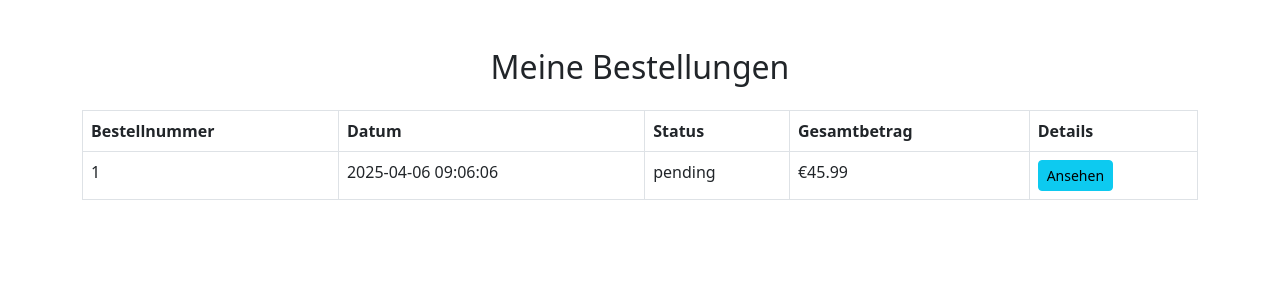
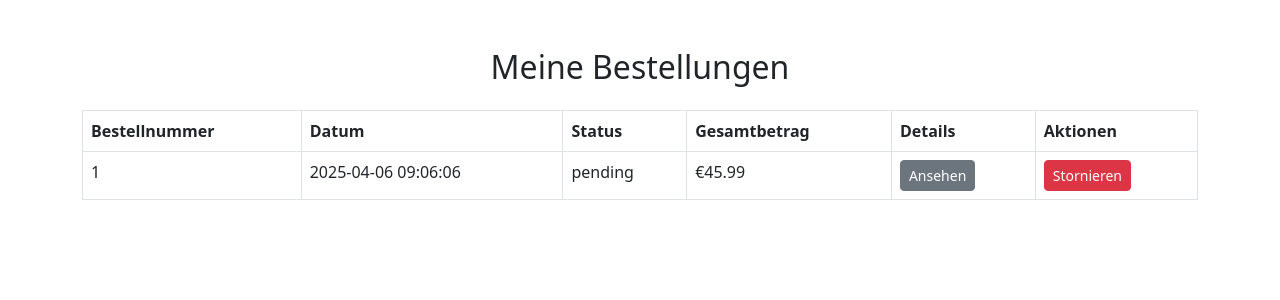
Before and after one commit to tolstoiOM/webshop, a PHP site: page /myorders.php in a window 1280 px wide. Shown: the top 300 px of the page. Run offline with PHP 8.4, Linux system fonts and the light colour scheme; a user stored in the database is signed in; data comes from the database, SQL or seed files in the repository.

Commit message:
Bestellungen stornierbar gemacht

```diff
--- a/Frontend/sites/myorders.php
+++ b/Frontend/sites/myorders.php
@@ -10,6 +10,29 @@ if (!isset($_SESSION['user_id'])) {
 require_once '../../Backend/config/config.php';
 
 $userId = $_SESSION['user_id'];
+
+// Bestellung löschen, falls `deleteOrderId` übergeben wurde
+if (isset($_GET['deleteOrderId'])) {
+    $deleteOrderId = $_GET['deleteOrderId'];
+
+    // Überprüfen, ob die Bestellung dem Benutzer gehört
+    $stmt = $pdo->prepare("SELECT id FROM orders WHERE id = ? AND user_id = ?");
+    $stmt->execute([$deleteOrderId, $userId]);
+    $order = $stmt->fetch();
+
+    if ($order) {
+        // Bestellung und zugehörige Produkte löschen
+        $stmt = $pdo->prepare("DELETE FROM order_items WHERE order_id = ?");
+        $stmt->execute([$deleteOrderId]);
+
+        $stmt = $pdo->prepare("DELETE FROM orders WHERE id = ?");
+        $stmt->execute([$deleteOrderId]);
+
+        $message = "Die Bestellung wurde erfolgreich storniert.";
+    } else {
+        $message = "Die Bestellung konnte nicht gefunden werden oder gehört nicht Ihnen.";
+    }
+}
 
 // Bestellungen des Benutzers abrufen
 $stmt = $pdo->prepare("SELECT id, total_price, status, created_at FROM orders WHERE user_id = ? ORDER BY created_at DESC");
@@ -28,6 +51,14 @@ $orders = $stmt->fetchAll(PDO::FETCH_ASSOC);
 <body>
     <div class="container mt-5">
         <h2 class="text-center">Meine Bestellungen</h2>
+
+        <!-- Erfolgsmeldung anzeigen -->
+        <?php if (isset($message)): ?>
+            <div class="alert alert-success">
+                <?php echo htmlspecialchars($message); ?>
+            </div>
+        <?php endif; ?>
+
         <div class="mt-4">
             <?php if (!empty($orders)): ?>
                 <table class="table table-bordered">
@@ -38,6 +69,7 @@ $orders = $stmt->fetchAll(PDO::FETCH_ASSOC);
                             <th>Status</th>
                             <th>Gesamtbetrag</th>
                             <th>Details</th>
+                            <th>Aktionen</th>
                         </tr>
                     </thead>
                     <tbody>
@@ -48,7 +80,10 @@ $orders = $stmt->fetchAll(PDO::FETCH_ASSOC);
                                 <td><?php echo htmlspecialchars($order['status']); ?></td>
                                 <td>€<?php echo number_format($order['total_price'], 2); ?></td>
                                 <td>
-                                    <a href="/webshop/Backend/logic/generateInvoice.php?orderId=<?php echo $order['id']; ?>" class="btn btn-sm btn-info">Ansehen</a>
+                                    <a href="/webshop/Backend/logic/generateInvoice.php?orderId=<?php echo $order['id']; ?>" class="btn btn-sm btn-secondary">Ansehen</a>
+                                </td>
+                                <td>
+                                    <a href="?deleteOrderId=<?php echo $order['id']; ?>" class="btn btn-sm btn-danger" onclick="return confirm('Möchten Sie diese Bestellung wirklich stornieren?');">Stornieren</a>
                                 </td>
                             </tr>
                         <?php endforeach; ?>
```
